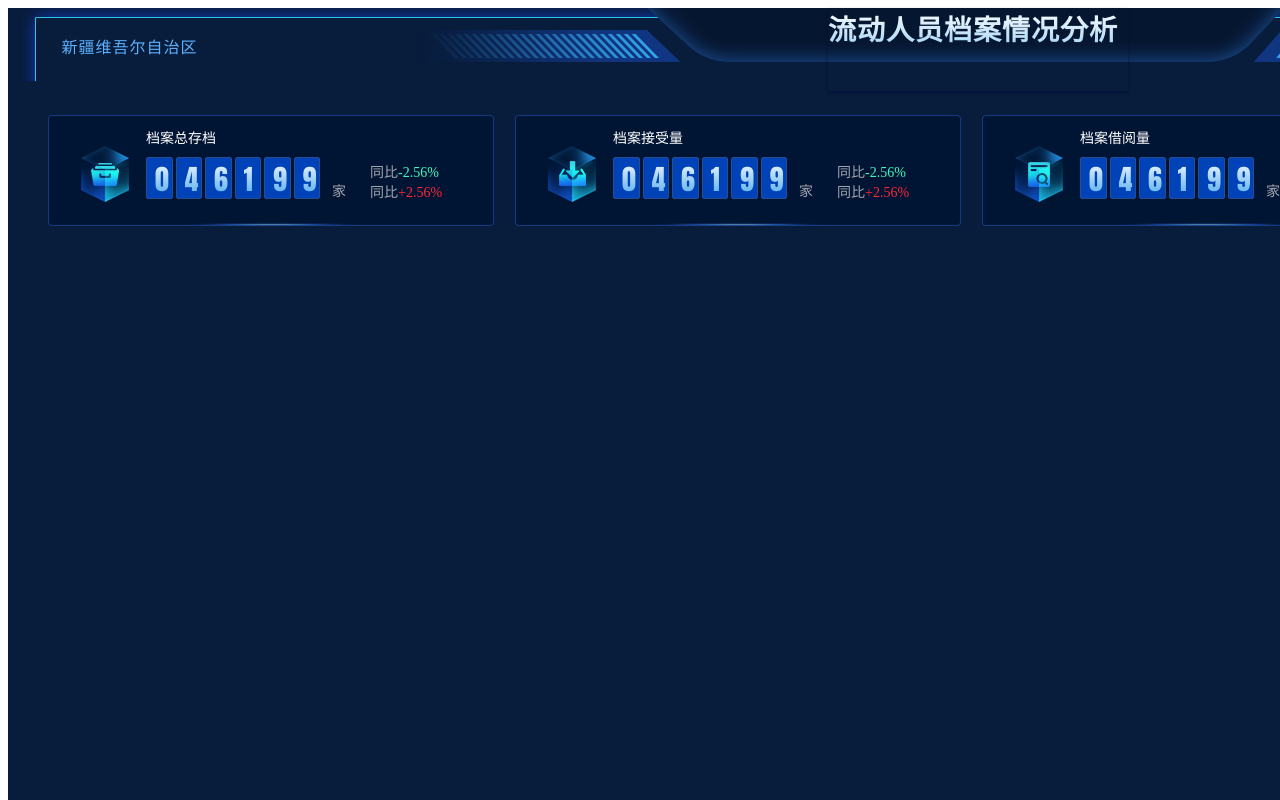
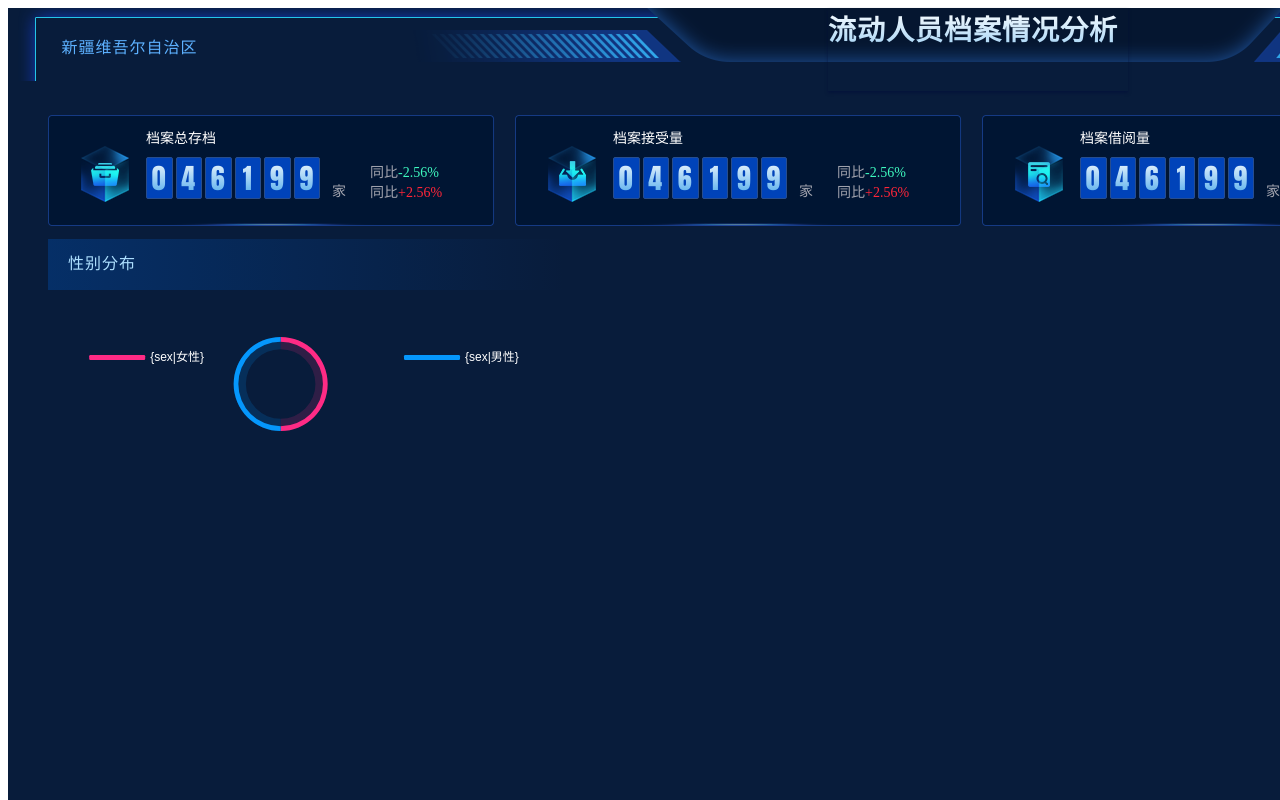
Before and after one commit to mangogi/dplx02, a Vue app: page / in a window 1280 px wide. Shown: the top 800 px of the page. Built offline with nearby package versions, Linux system fonts and the light colour scheme.

Commit message:
添加pie组件

```diff
--- a/src/components/MainPage.vue
+++ b/src/components/MainPage.vue
@@ -6,12 +6,60 @@
       <div class="picker">日期选择器</div>
     </div>
     <div class="center">
-      <top-box :dajsl2="dajsl2" :tit="'档案总存档'" :down="down" :up="up" :keys="'1'">  </top-box>
-      <top-box :dajsl2="dajsl2" :tit="'档案接受量'" :down="down" :up="up" :keys="'2'"> </top-box>
-      <top-box :dajsl2="dajsl2" :tit="'档案借阅量'" :down="down" :up="up" :keys="'3'"> </top-box>
-      <top-box :dajsl2="dajsl2" :tit="'档案转出量'" :down="down" :up="up" :keys="'4'"> </top-box>
+      <top-box
+        :dajsl2="dajsl2"
+        :tit="'档案总存档'"
+        :down="down"
+        :up="up"
+        :keys="'1'"
+      >
+      </top-box>
+      <top-box
+        :dajsl2="dajsl2"
+        :tit="'档案接受量'"
+        :down="down"
+        :up="up"
+        :keys="'2'"
+      >
+      </top-box>
+      <top-box
+        :dajsl2="dajsl2"
+        :tit="'档案借阅量'"
+        :down="down"
+        :up="up"
+        :keys="'3'"
+      >
+      </top-box>
+      <top-box
+        :dajsl2="dajsl2"
+        :tit="'档案转出量'"
+        :down="down"
+        :up="up"
+        :keys="'4'"
+      >
+      </top-box>
     </div>
-    <div class="bottom"></div>
+    <div class="bottom">
+      <div class="left">
+        <div class="leftTop">
+          <div class="titlebar pos">
+            <div class="titletext">性别分布</div>
+          </div>
+          <pie class="charts1"></pie>
+        </div>
+        <div class="leftCenter"></div>
+        <div class="leftBottom"></div>
+      </div>
+      <div class="center02">
+        <div class="center02Top"></div>
+        <div class="center02Bottom"></div>
+      </div>
+      <div class="right">
+        <div class="rightTop"></div>
+        <div class="rightCenter"></div>
+        <div class="rightBottom"></div>
+      </div>
+    </div>
 
     <!-- <bar></bar> -->
   </div>
@@ -19,23 +67,29 @@
 
 <script>
 import Bar from "./part/bar.vue";
-import TopBox from "./part/TopBox.vue"
+import TopBox from "./part/TopBox.vue";
+import Pie from "./part/pie.vue"
 
 export default {
   name: " MainPage",
   components: {
     Bar,
-    TopBox
+    TopBox,
+    Pie,
   },
   data() {
     return {
       dajsl: 46199,
       dajsl2: [],
-      up:'+2.56%',
-      down:'-2.56%',
+      up: "+2.56%",
+      down: "-2.56%",
     };
   },
   mounted() {
+    this.arrSet()
+  },
+  methods: {
+    arrSet() {
       const ddd = this.dajsl.toString().split("");
       this.dajsl2 = ddd;
       console.log(this.dajsl2);
@@ -62,7 +116,7 @@ export default {
         }
       }
     },
-  methods: {},
+  },
 };
 </script>
 
@@ -74,6 +128,7 @@ export default {
   height: 1080px;
   background-color: #081c3b;
 }
+/* 标题部分 */
 .top {
   width: 1920px;
   height: 83px;
@@ -96,8 +151,7 @@ export default {
   font-stretch: normal;
   letter-spacing: 1px;
   color: #ffffff;
-	box-shadow: 0px 2px 3px 0px
-		rgba(0, 15, 57, 0.63);
+  box-shadow: 0px 2px 3px 0px rgba(0, 15, 57, 0.63);
   background: linear-gradient(to bottom, white, #44a5eb);
   -webkit-background-clip: text;
   color: transparent;
@@ -114,11 +168,43 @@ export default {
   letter-spacing: 1px;
   color: #5db1ff;
 }
+/* 中间四个框部分 */
 .center {
   margin-left: 40px;
   margin-top: 24px;
   display: flex;
   flex-direction: row;
 }
+/* 下面部分 */
+.bottom {
 
+}
+
+.titlebar{
+  width: 517px;
+	height: 51px;
+	background: linear-gradient(to right,
+		rgba(0, 84, 188, 0.34),
+		rgba(0, 85, 188, 0));
+	background-blend-mode: normal,
+		normal;
+}
+.pos{
+  margin-left: 40px;
+  margin-top: 13px;
+}
+.titletext{
+	height: 16px;
+	font-family: MicrosoftYaHei;
+	font-size: 16px;
+	font-weight: normal;
+	font-stretch: normal;
+	line-height: 50px;
+	letter-spacing: 1px;
+	color: #aee0ff;
+  margin-left: 20px;
+}
+.charts1{
+  margin-left: 40px;
+}
 </style>
--- a/src/components/part/TopBox.vue
+++ b/src/components/part/TopBox.vue
@@ -36,6 +36,10 @@ export default {
       }
   },
   mounted(){
+      this.imgUrlSet()
+  },
+  methods:{
+    imgUrlSet(){
       if(this.keys == '1'){
           this.imgs = require('../../assets/imgs/档案总存档.png')
       }
@@ -50,7 +54,8 @@ export default {
       }
 
       console.log(this.imgs)
-  }
+    }
+  },
 }
 </script>
 
@@ -83,6 +88,7 @@ export default {
 	border-radius: 2px;
 	border: solid 1px #274d8e;
   margin-right: 3px;
+  text-align: center;
 }
 .font {
   font-family: Impact;
@@ -90,8 +96,8 @@ export default {
   font-weight: normal;
   font-stretch: normal;
   letter-spacing: 1px;
-  margin-top: 8px;
-  margin-left: 8px;
+  line-height: 40px;
+  /* margin-left: 8px; */
   background: linear-gradient(to bottom, #ffffff, #44a5eb);
   -webkit-background-clip: text;
   color: transparent;
--- /dev/null
+++ b/src/components/part/pie.vue
@@ -0,0 +1,143 @@
+<template>
+  <div>
+    <div class="charts" ref="chart"></div>
+  </div>
+</template>
+
+<script>
+export default {
+  name: "bar",
+  data() {
+    return {
+
+    };
+  },
+  mounted() {
+    this.setPie();
+  },
+  methods: {
+    setPie() {
+      const pieData = [{sex:'男性',num:'245678',per:'50%'},{sex:'女性',num:'245678',per:'50%'}]
+      const chart = this.$refs.chart;
+      if (chart) {
+        const myChart = this.$echarts.init(chart);
+        const option = {
+          legend: {
+            show: true,
+            top: "30%",
+            left: "7%",
+            orient: "horizontal",
+            itemGap: 200,
+            itemWidth: 56,
+            itemHeight: 5,
+            textStyle: {
+              color: "#fff",
+            },
+            formatter: (params) => {
+              console.log(pieData);
+              return  `{sex|`+ params + `}`;
+            },
+            rich:{
+                sex:{
+                    color:'red'
+                }
+            }
+          },
+          series: [
+            {
+              name: "title",
+              type: "pie",
+              zlevel: 3,
+              hoverAnimation: false,
+              legendHoverLink: false,
+              radius: ["45%", "50%"],
+              center: ["45%", "50%"],
+              label: {
+                show: false,
+              },
+              labelLine: {
+                show: false,
+                // showAbove:true,
+                length: 30,
+                length2: 50,
+              },
+              // itemStyle: {
+              //     shadowBlur: 15,
+              //     shadowColor: 'rgba(0, 0, 0, 0.3)',
+              // },
+              data: [
+                {
+                  value: 20,
+                  name: "女性",
+                  itemStyle: {
+                    color: "rgba(255,43,133,1)",
+                  },
+                },
+                {
+                  value: 20,
+                  name: "男性",
+                  itemStyle: {
+                    color: "rgba(5, 151, 252, 1)",
+                  },
+                },
+              ],
+            },
+            {
+              name: "",
+              type: "pie",
+              zlevel: 1,
+              cursor: "default",
+              hoverAnimation: false,
+              legendHoverLink: false,
+              radius: ["37%", "50%"],
+              center: ["45%", "50%"],
+              label: {
+                show: false,
+              },
+              labelLine: {
+                show: false,
+              },
+              tooltip: {
+                show: false,
+              },
+              data: [
+                {
+                  value: 20,
+                  name: "女性",
+                  itemStyle: {
+                    color: "rgba(255,43,133,0.16)",
+                  },
+                },
+                {
+                  value: 20,
+                  name: "男性",
+                  itemStyle: {
+                    color: "rgba(5, 151, 252, 0.16)",
+                  },
+                },
+              ],
+            },
+          ],
+        };
+
+        myChart.setOption(option);
+        window.addEventListener("resize", function () {
+          myChart.resize();
+        });
+      }
+      this.$on("hook:destroyed", () => {
+        window.removeEventListener("resize", function () {
+          myChart.resize();
+        });
+      });
+    },
+  },
+};
+</script>
+
+<style scoped>
+.charts {
+  width: 517px;
+  height: 188px;
+}
+</style>
```
Lines whose indentation alone changed are shown as unchanged.
